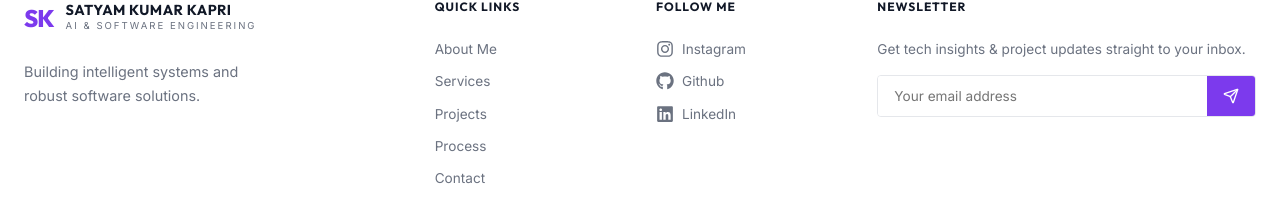
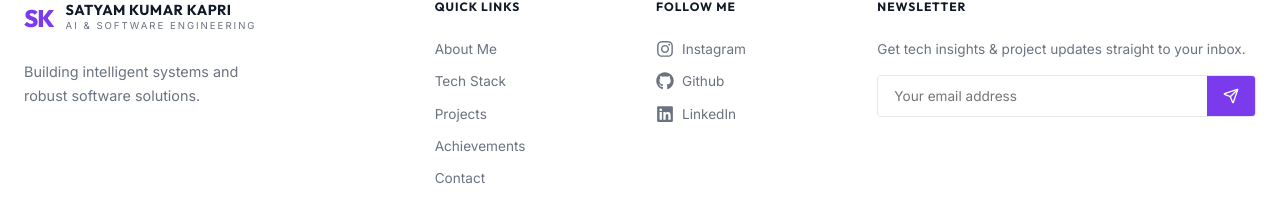
Before and after one commit to satyamkumarkapri/SatyamKapriPortfolio, a React app: page / in a window 1280 px wide. Shown: the part 5215-5421 px from the top of the page. Built offline with nearby package versions, Linux system fonts and the light colour scheme; the HTML template or start-up script is replaced by a standard one.

Commit message:
Remove old services and blog links from footer

```diff
--- a/src/components/Footer.tsx
+++ b/src/components/Footer.tsx
@@ -26,9 +26,9 @@ const Footer: React.FC = () => {
             <h4 className="footer-heading">QUICK LINKS</h4>
             <ul>
               <li><a href="#about">About Me</a></li>
-              <li><a href="#services">Services</a></li>
+              <li><a href="#techstack">Tech Stack</a></li>
               <li><a href="#projects">Projects</a></li>
-              <li><a href="#process">Process</a></li>
+              <li><a href="#achievements">Achievements</a></li>
               <li><a href="#contact">Contact</a></li>
             </ul>
           </div>
```
